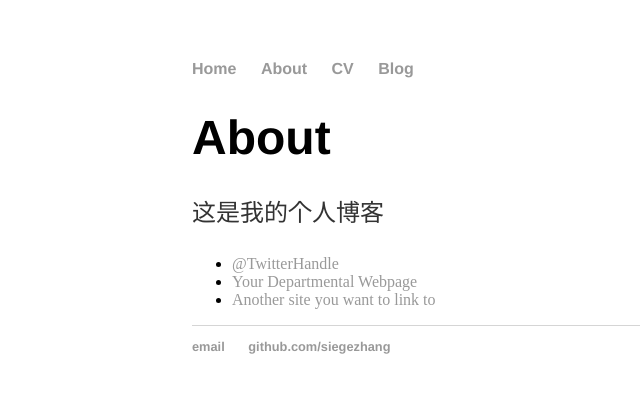
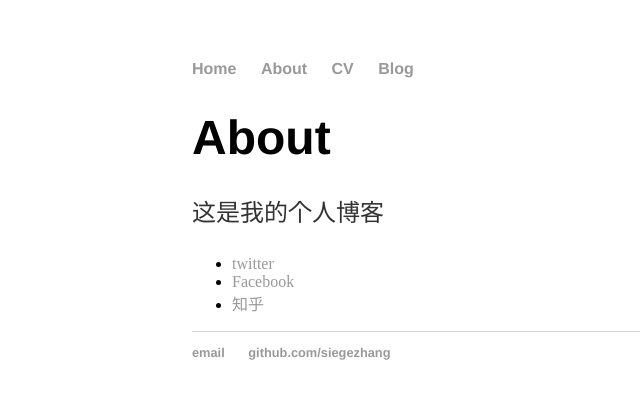
Before and after one commit to siegezhang/github.io, a Jekyll site: the page built from about/index.html, in a window 1280 px wide. Shown: the top 399 px of the page, without its empty margins (0-640 px from the left). Built offline with Jekyll 4.4.1, drawn with Linux system fonts in a browser that asks for light colours.

Commit message:
修改介绍内容

```diff
--- a/about/index.html
+++ b/about/index.html
@@ -7,8 +7,8 @@ title: About Me
 			<h1>About</h1>
 			<p>这是我的个人博客</p>
 			<ul class="contacts">
-				<li><a href="#">@TwitterHandle</a></li>
-				<li><a href="#">Your Departmental Webpage</a></li>
-				<li><a href="#">Another site you want to link to</a></li>
+				<li><a href="https://twitter.com/siegezhang11">twitter</a></li>
+				<li><a href="https://www.facebook.com/siegezhang">Facebook</a></li>
+				<li><a href="https://www.zhihu.com/people/siege-81-47">知乎</a></li>
 				</ul>
 		</div>
```
